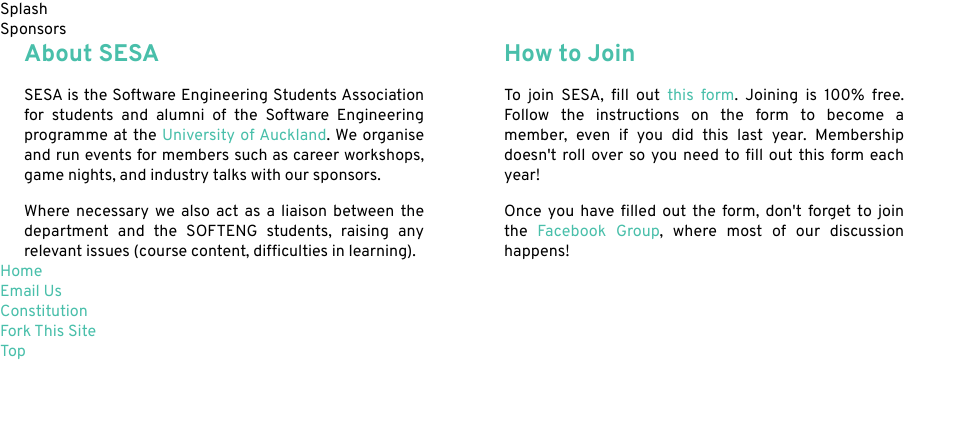
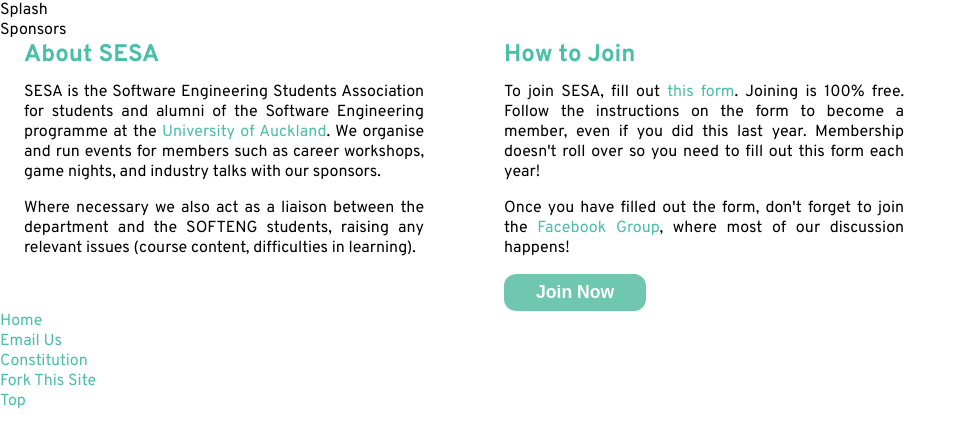
Before and after one commit to sesauoa/ausesa.github.com, a Jekyll site: the page built from index.html, in a window 1280 px wide. Shown: the top 447 px of the page, without its empty margins (0-967 px from the left). Built offline with Jekyll 4.4.1, drawn with Linux system fonts in a browser that asks for light colours.

Commit message:
Used scss nesting and added join now button

```diff
--- a/css/style.scss
+++ b/css/style.scss
@@ -2,6 +2,9 @@
 ---
 
 @import url("https://fonts.googleapis.com/css2?family=Overpass:ital,wght@0,300;0,400;0,700;1,300;1,400;1,700&display=swap");
+
+$sesa-teal-dark: #49bfaa;
+$sesa-teal-light: #70c7b0;
 
 * {
   margin: 0;
@@ -15,7 +18,7 @@
 // Remove underline from links
 a {
   text-decoration: none;
-  color: #49bfaa;
+  color: $sesa-teal-dark;
 }
 
 a:hover {
@@ -25,10 +28,6 @@
 .section {
 }
 
-.section-title {
-  color: #49bfaa;
-}
-
 .body-container {
   display: flex;
   gap: 80px;
@@ -36,12 +35,38 @@
   flex-wrap: wrap;
 }
 
-.column-post {
+.post {
+  .title {
+    padding-bottom: 0.5em;
+    color: $sesa-teal-dark;
+  }
+
+  p {
+    text-align: justify;
+    padding-bottom: 1em;
+  }
+
+  button {
+    font-size: 1.1em;
+    font-weight: bold;
+    padding: 8px 32px;
+    background-color: $sesa-teal-light;
+    border: 0;
+    border-radius: 12px;
+    outline: none;
+    color: white;
+
+    &:hover {
+      background-color: $sesa-teal-dark;
+    }
+
+    &:active {
+      background-color: darken($sesa-teal-dark, 10%);
+    }
+  }
+}
+
+.column {
   min-width: 320px;
   max-width: 400px;
 }
-
-.column-post > p {
-  text-align: justify;
-  padding-top: 1em;
-}
--- a/index.html
+++ b/index.html
@@ -26,8 +26,8 @@
       <!-- Body -->
       <section class="section">
         <div class="body-container">
-          <section class="column-post">
-            <h2 class="section-title">
+          <section class="column post">
+            <h2 class="title">
               <a name="about" href="#about">About SESA</a>
             </h2>
             <p>
@@ -42,8 +42,8 @@
             </p>
           </section>
 
-          <section class="column-post">
-            <h2 class="section-title">
+          <section class="column post">
+            <h2 class="title">
               <a name="join" href="#join">How to Join</a>
             </h2>
             <p>
@@ -56,6 +56,7 @@
               <a href="https://www.facebook.com/groups/ausesa/">Facebook Group</a>, where most of our discussion
               happens!
             </p>
+            <button>Join Now</button>
           </section>
 
           <!-- <section class="post news-post">
```
